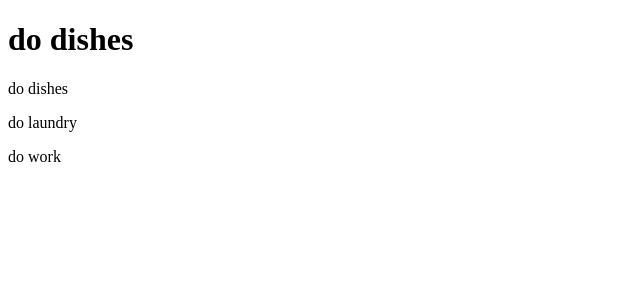
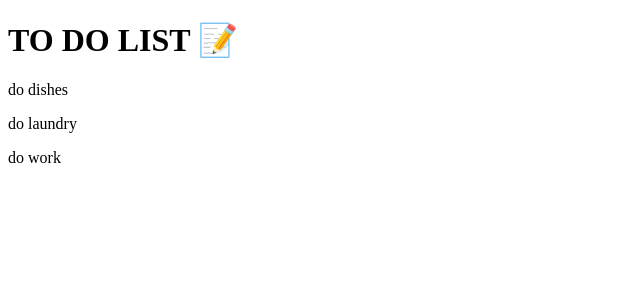
Before and after one commit to ZaneMeroff/vue_idea_box, a Vue app: page / in a window 1280 px wide. Shown: the top 300 px of the page, without its empty margins (0-640 px from the left). Built offline with nearby package versions, Linux system fonts and the light colour scheme.

Commit message:
Change <h1>

```diff
--- a/src/App.vue
+++ b/src/App.vue
@@ -1,6 +1,6 @@
 <template>
   <div id="app">
-    <h1>{{ todos[0].title }}</h1>
+    <h1>TO DO LIST 📝</h1>
     <Todos v-bind:todos='todos'/>
   </div>
 </template>
```
